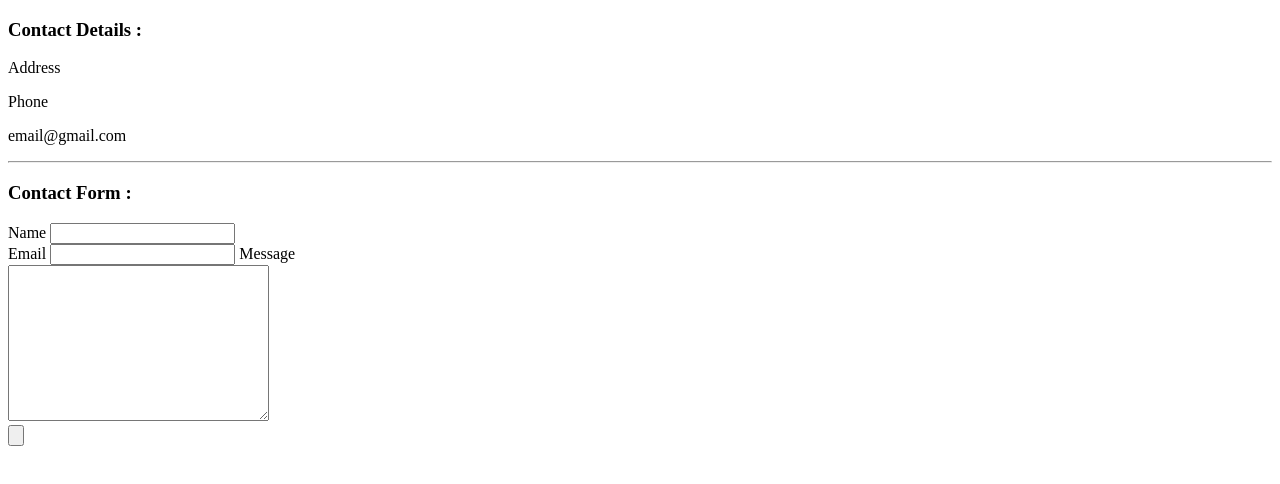
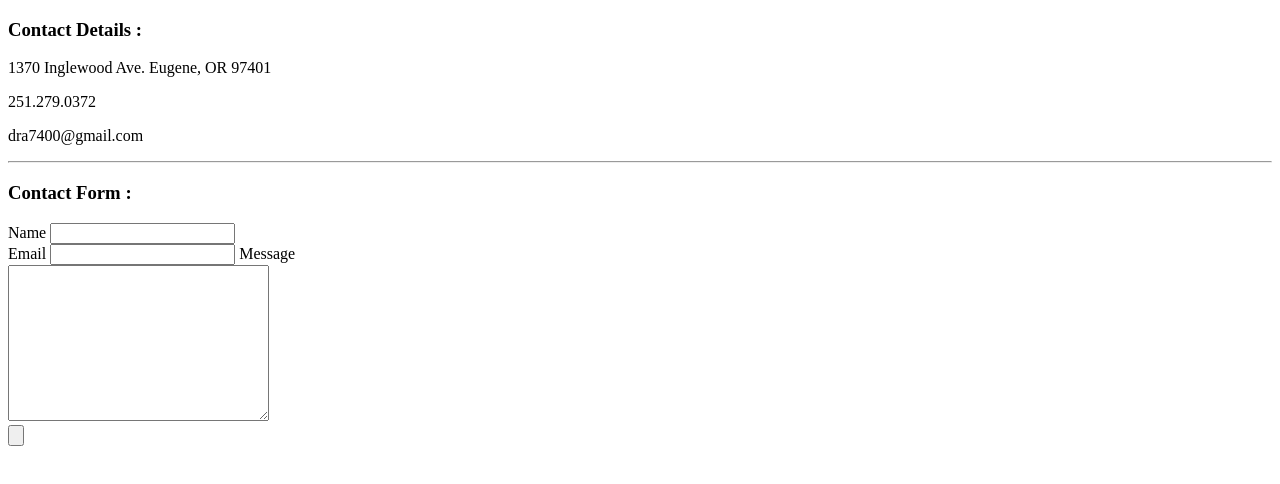
Before and after one commit to Dra7400/cv, a plain HTML site: page contact-me.html in a window 1280 px wide. Drawn offline with Linux system fonts and the light colour scheme.

Commit message:
Update contact-me.html

```diff
--- a/contact-me.html
+++ b/contact-me.html
@@ -7,9 +7,9 @@
 </head>
 <body>
     <h3>Contact Details :</h3>
-    <p>Address</p>
-    <p>Phone</p>
-    <p>email@gmail.com</p>
+    <p>1370 Inglewood Ave. Eugene, OR 97401</p>
+    <p>251.279.0372</p>
+    <p>dra7400@gmail.com</p>
     <hr />
     <h3>Contact Form :</h3>
     <form action="mailto:email@gmail.com" method="POST" enctype="text/plain">
```
